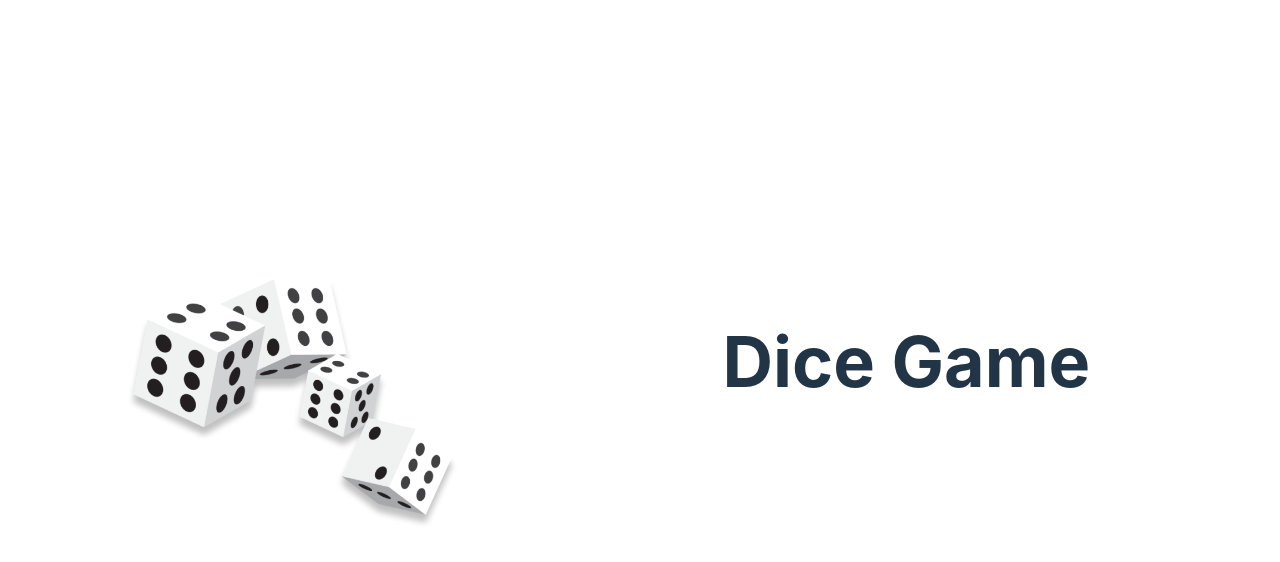
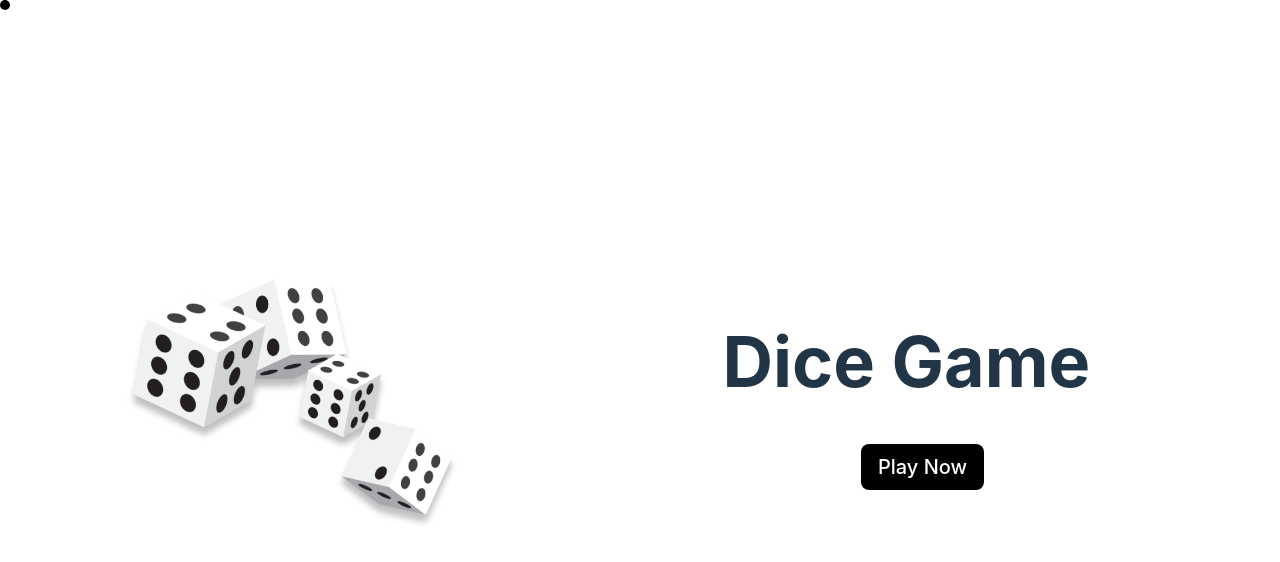
Before and after one commit to Singh8700/DieccGame, a React (Vite) app: page / in a window 1280 px wide. Shown: the top 562 px of the page. Built offline with nearby package versions, Linux system fonts and the light colour scheme.

Commit message:
first-commit

```diff
--- a/src/components/Button/Button.tsx
+++ b/src/components/Button/Button.tsx
@@ -11,19 +11,9 @@
   cursor: pointer;
   transition: 0.4s background ease-in;
   &:hover {
-    background-color: white;
-    border: 1px solid black;
-    color: black;
+    background-color: (--bg);
+    border: 1px solid (--bg);
+    color: (--clr);
     transition: 0.3s background ease-in;
   }
 `;
-export const OutlineButton = styled(Button)`
-  background-color: white;
-  border: 1px solid black;
-  color: black;
-  &:hover {
-    background-color: black;
-    border: 1px solid transparent;
-    color: white;
-  }
-`;
--- a/src/index.css
+++ b/src/index.css
@@ -77,8 +77,8 @@
   :root {
     color: #213547;
     background-color: #ffffff;
-    --clr:#fff;
-    --bg::#000;
+  --clr:#fff;
+  --bg:#000;
   }
   a:hover {
     color: #747bff;
```
